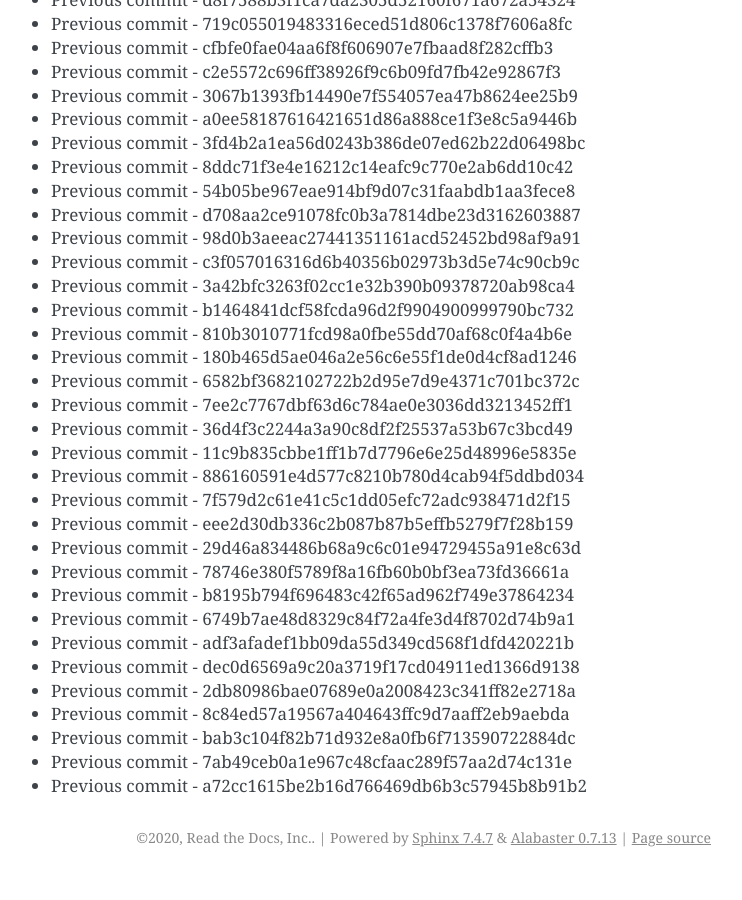
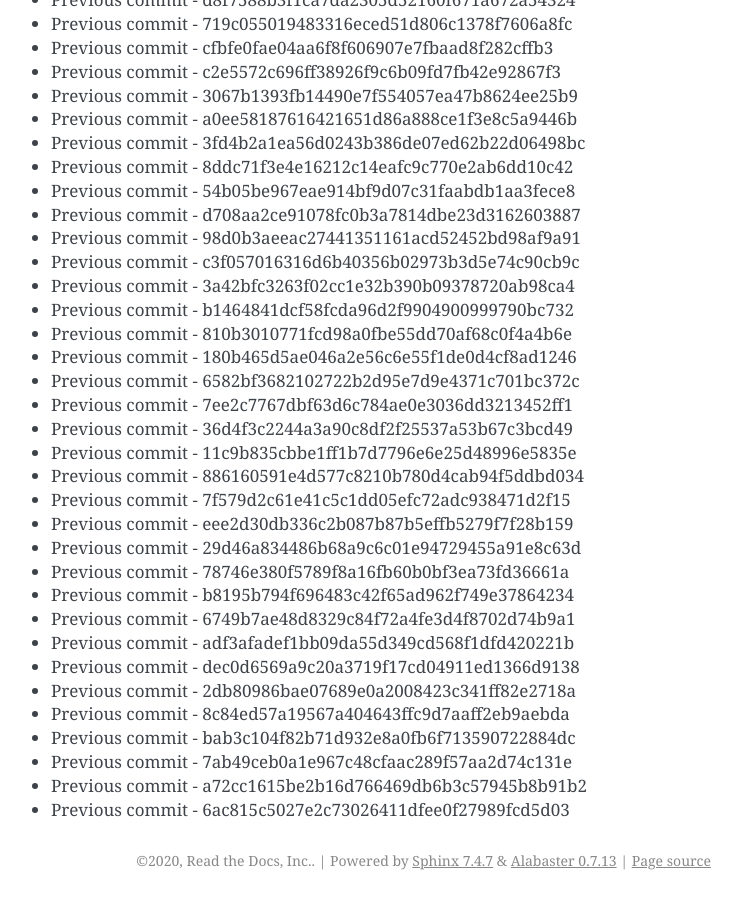
Before and after one commit to readthedocs/rtd-git-stresstest, a Sphinx documentation site: the page built from docs/updates.rst, in a window 1280 px wide and 900 px high, scrolled down 91226 px. Shown: the whole window, without its empty margins (399-1141 px from the left). Built offline with Sphinx 7.4.7, drawn with Linux system fonts in a browser that asks for light colours; before the commit the page ends 92103 px from its top, so only the background shows below that.

Commit message:
Generating commit from previous: 6ac815c5027e2c73026411dfee0f27989fcd5d03

```diff
--- a/docs/updates.rst
+++ b/docs/updates.rst
@@ -3865,3 +3865,4 @@ It can be tested for any performance characteristics.
 * Previous commit - bab3c104f82b71d932e8a0fb6f713590722884dc
 * Previous commit - 7ab49ceb0a1e967c48cfaac289f57aa2d74c131e
 * Previous commit - a72cc1615be2b16d766469db6b3c57945b8b91b2
+* Previous commit - 6ac815c5027e2c73026411dfee0f27989fcd5d03
```
